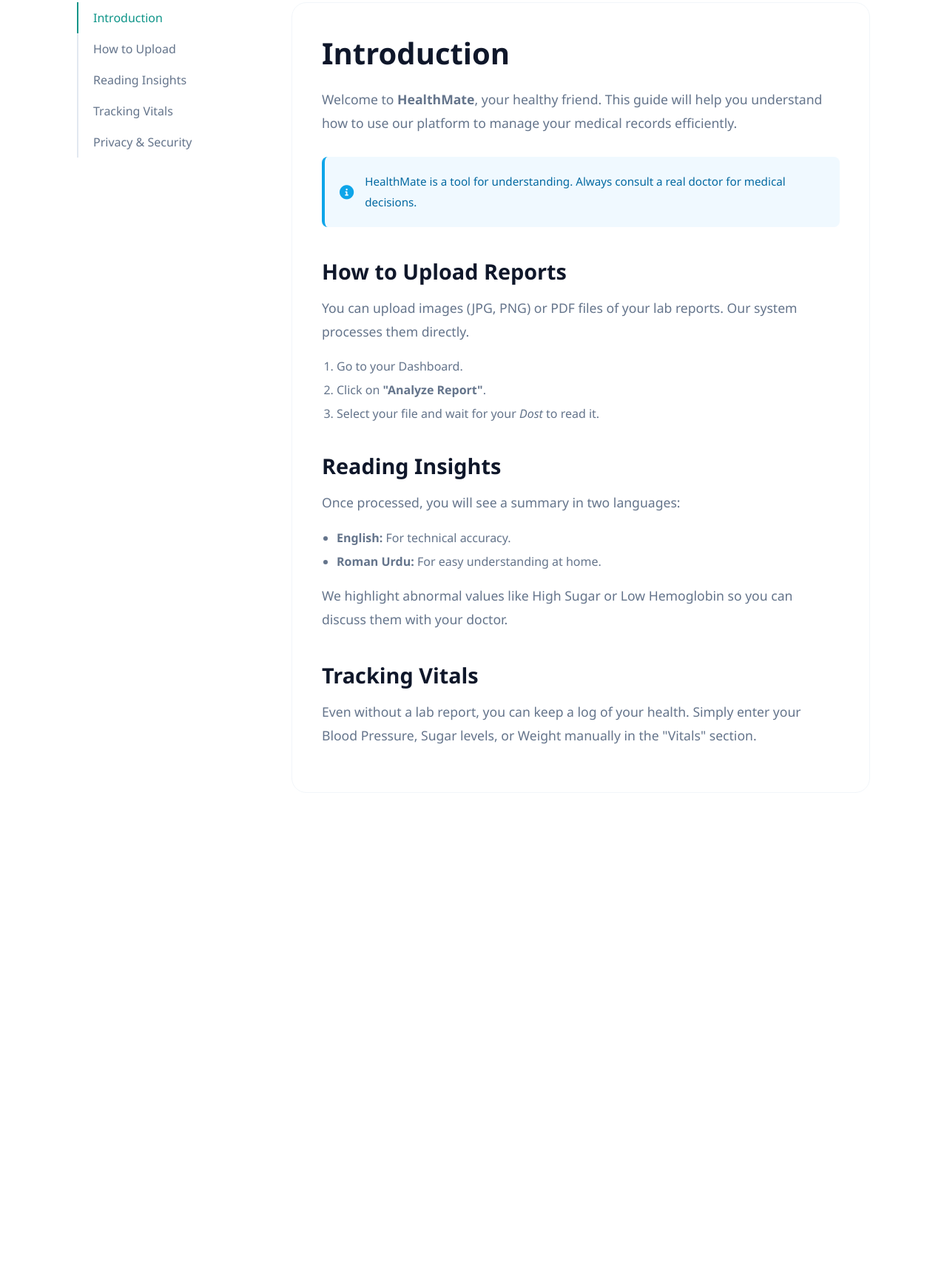
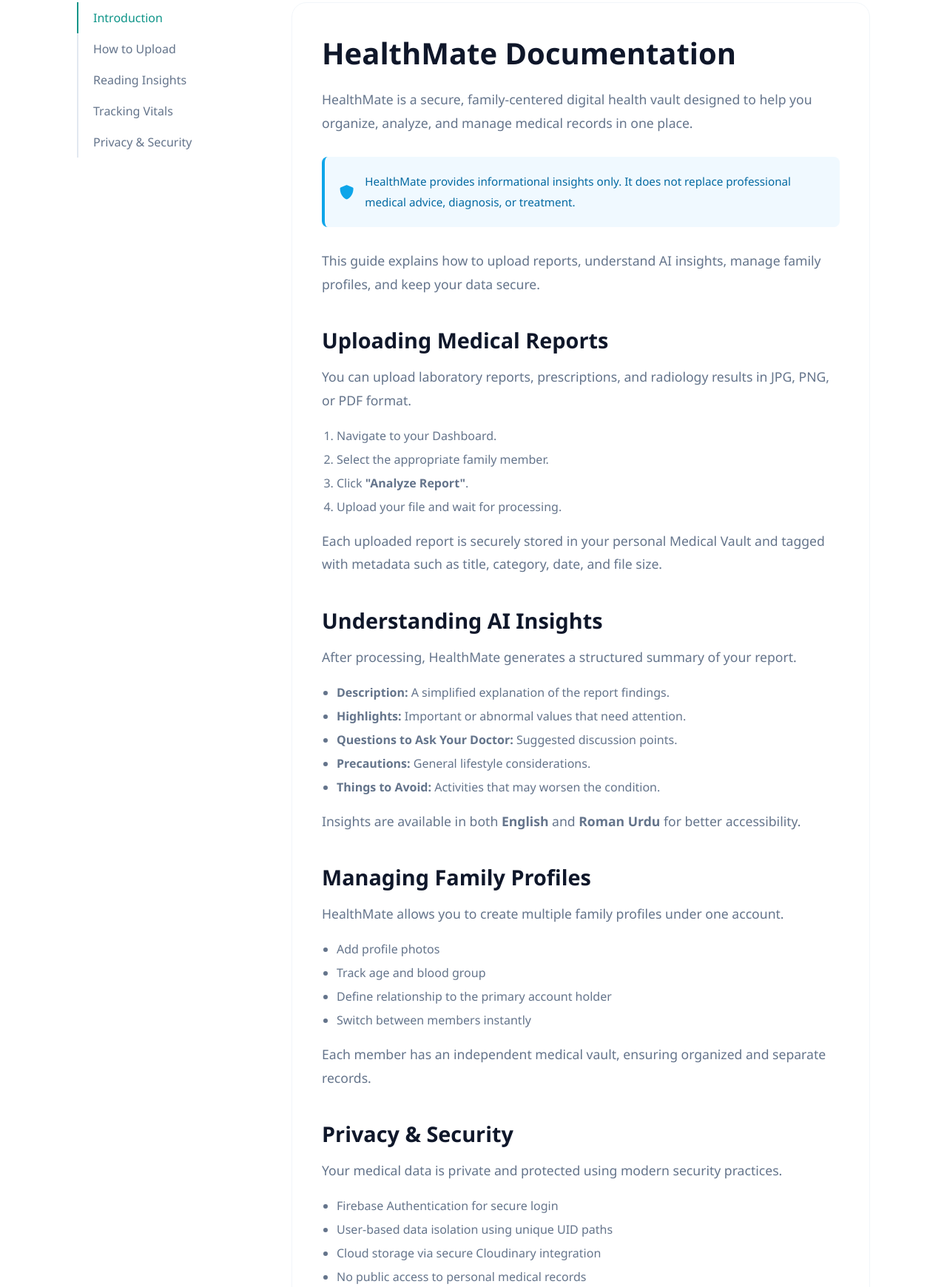
Before and after one commit to AhmedRaza186/HealthMate, a plain HTML site: page docs.html in a window 1280 px wide. Shown: the part 119-1859 px from the top of the page at 74% size. Before the commit the page ends 1231 px from the top, so only its background shows below. Drawn offline with Linux system fonts and the light colour scheme.

Commit message:
docs added docs added

```diff
--- a/dashboard/dashboard.js
+++ b/dashboard/dashboard.js
@@ -34,9 +34,6 @@
 let user = await monitorAuthState('private');
 
 let userData = await getUserData(user.uid)
-
-
-console.log(userData)
 
 
 let userGreeting = document.querySelector('#userGreeting')
--- a/docs.html
+++ b/docs.html
@@ -7,6 +7,7 @@
     <link rel="stylesheet" href="style.css">
     <link rel="stylesheet" href="docs-style.css">
     <link rel="stylesheet" href="https://cdnjs.cloudflare.com/ajax/libs/font-awesome/6.0.0/css/all.min.css">
+        <link rel="shortcut icon" href="./assets/favicon.png" type="image/x-icon">
 </head>
 <body class="reveal">
 
@@ -31,41 +32,111 @@
             </ul>
         </aside>
 
-        <main class="docs-content">
-            <section id="introduction">
-                <h1>Introduction</h1>
-                <p>Welcome to <strong>HealthMate</strong>, your healthy friend. This guide will help you understand how to use our platform to manage your medical records efficiently.</p>
-                <div class="info-note">
-                    <i class="fas fa-info-circle"></i>
-                    <p>HealthMate is a tool for understanding. Always consult a real doctor for medical decisions.</p>
-                </div>
-            </section>
+       <main class="docs-content">
 
-            <section id="uploading">
-                <h2>How to Upload Reports</h2>
-                <p>You can upload images (JPG, PNG) or PDF files of your lab reports. Our system processes them directly.</p>
-                <ol>
-                    <li>Go to your Dashboard.</li>
-                    <li>Click on <strong>"Analyze Report"</strong>.</li>
-                    <li>Select your file and wait for your <i>Dost</i> to read it.</li>
-                </ol>
-            </section>
+    <section id="introduction">
+        <h1>HealthMate Documentation</h1>
+        <p>
+            HealthMate is a secure, family-centered digital health vault designed to help you
+            organize, analyze, and manage medical records in one place.
+        </p>
 
-            <section id="understanding">
-                <h2>Reading Insights</h2>
-                <p>Once processed, you will see a summary in two languages:</p>
-                <ul>
-                    <li><strong>English:</strong> For technical accuracy.</li>
-                    <li><strong>Roman Urdu:</strong> For easy understanding at home.</li>
-                </ul>
-                <p>We highlight abnormal values like High Sugar or Low Hemoglobin so you can discuss them with your doctor.</p>
-            </section>
+        <div class="info-note">
+            <i class="fas fa-shield-alt"></i>
+            <p>
+                HealthMate provides informational insights only.
+                It does not replace professional medical advice, diagnosis, or treatment.
+            </p>
+        </div>
 
-            <section id="vitals">
-                <h2>Tracking Vitals</h2>
-                <p>Even without a lab report, you can keep a log of your health. Simply enter your Blood Pressure, Sugar levels, or Weight manually in the "Vitals" section.</p>
-            </section>
-        </main>
+        <p>
+            This guide explains how to upload reports, understand AI insights,
+            manage family profiles, and keep your data secure.
+        </p>
+    </section>
+
+    <section id="uploading">
+        <h2>Uploading Medical Reports</h2>
+        <p>
+            You can upload laboratory reports, prescriptions, and radiology results
+            in JPG, PNG, or PDF format.
+        </p>
+
+        <ol>
+            <li>Navigate to your Dashboard.</li>
+            <li>Select the appropriate family member.</li>
+            <li>Click <strong>"Analyze Report"</strong>.</li>
+            <li>Upload your file and wait for processing.</li>
+        </ol>
+
+        <p>
+            Each uploaded report is securely stored in your personal Medical Vault
+            and tagged with metadata such as title, category, date, and file size.
+        </p>
+    </section>
+
+    <section id="understanding">
+        <h2>Understanding AI Insights</h2>
+        <p>
+            After processing, HealthMate generates a structured summary of your report.
+        </p>
+
+        <ul>
+            <li><strong>Description:</strong> A simplified explanation of the report findings.</li>
+            <li><strong>Highlights:</strong> Important or abnormal values that need attention.</li>
+            <li><strong>Questions to Ask Your Doctor:</strong> Suggested discussion points.</li>
+            <li><strong>Precautions:</strong> General lifestyle considerations.</li>
+            <li><strong>Things to Avoid:</strong> Activities that may worsen the condition.</li>
+        </ul>
+
+        <p>
+            Insights are available in both <strong>English</strong> and
+            <strong>Roman Urdu</strong> for better accessibility.
+        </p>
+    </section>
+
+    <section id="vitals">
+        <h2>Managing Family Profiles</h2>
+        <p>
+            HealthMate allows you to create multiple family profiles under one account.
+        </p>
+
+        <ul>
+            <li>Add profile photos</li>
+            <li>Track age and blood group</li>
+            <li>Define relationship to the primary account holder</li>
+            <li>Switch between members instantly</li>
+        </ul>
+
+        <p>
+            Each member has an independent medical vault, ensuring organized and separate records.
+        </p>
+    </section>
+
+    <section id="privacy">
+        <h2>Privacy & Security</h2>
+        <p>
+            Your medical data is private and protected using modern security practices.
+        </p>
+
+        <ul>
+            <li>Firebase Authentication for secure login</li>
+            <li>User-based data isolation using unique UID paths</li>
+            <li>Cloud storage via secure Cloudinary integration</li>
+            <li>No public access to personal medical records</li>
+        </ul>
+
+        <div class="info-note">
+            <i class="fas fa-lock"></i>
+            <p>
+                Only authenticated users can access their own data.
+                HealthMate does not share medical information with third parties.
+            </p>
+        </div>
+    </section>
+
+</main>
+
     </div>
 
 </body>
--- a/firebase.js
+++ b/firebase.js
@@ -72,7 +72,6 @@
                 window.location.href = '../index.html';
             }
 
-            console.log("Auth Observer User:", user);
             resolve(user);
         });
     });
@@ -80,7 +79,6 @@
 // Fetch User Profile Name
 export const getUserData = async (uid) => {
     const docSnap = await getDoc(doc(db, "users", uid));
-    console.log(docSnap)
     return docSnap.exists() ? docSnap.data() : null;
 };
 
@@ -173,10 +171,6 @@
     const reportsRef = collection(db, "users", uid, "family", memberId, "reports");
     const q = query(reportsRef, orderBy("date", "desc")); // Latest reports first
     const querySnapshot = await getDocs(q);
-    console.log(querySnapshot.docs.map(doc => ({
-        id: doc.id,
-        ...doc.data()
-    })));
     return querySnapshot.docs.map(doc => ({
         id: doc.id,
         ...doc.data()
--- a/membersPage/members.js
+++ b/membersPage/members.js
@@ -34,7 +34,7 @@
 
 const params = new URLSearchParams(window.location.search);
 let memberId = decodeURIComponent(params.get('id') || "");
-console.log(memberId)
+
 if (!memberId) {
     window.location.href = "../dashboard/dashboard.html";
 }
@@ -43,7 +43,7 @@
 
 let user = await monitorAuthState()
 let memberData = await getSingleMember(user.uid, memberId)
-console.log(memberData)
+
 displayMemberData(memberData)
 
 if (user && memberId) {
@@ -332,7 +332,7 @@
             } catch (error) {
                 deleteBtn.innerHTML = originalIcon;
                 deleteBtn.style.pointerEvents = 'auto';
-                console.log("Failed to delete report. Please try again.", error);
+
             }
         }
     });
--- a/reportReviewPage/reportReview.js
+++ b/reportReviewPage/reportReview.js
@@ -38,7 +38,7 @@
 
 
 let user = await monitorAuthState('private'); // Ensure user is logged in
-console.log(user)
+
 
     const params = new URLSearchParams(window.location.search);
     const memberId = params.get('memberId');
@@ -93,7 +93,7 @@
 
     try {
          const aiHtml = await analyzeWithGroq(currentReport.fileURL);
-         console.log(aiHtml)
+
 // 2. Save to Firestore
         const saveResult = await saveAiAnalysis(user.uid, memberId, reportId, aiHtml);
         if (saveResult.success) {
@@ -208,7 +208,7 @@
     }
 
     const data = await response.json();
-    console.log("Full API error:", data);
+
 
     return data.choices[0].message.content;
 }
```
Also changed, not shown: auth/auth.html (+2 -1 lines), dashboard/dashboard.html (+1 -0 lines), index.html (+7 -4 lines), membersPage/members.html (+1 -0 lines), reportReviewPage/reportReview.html (+1 -0 lines), assets/favicon.png (added).
